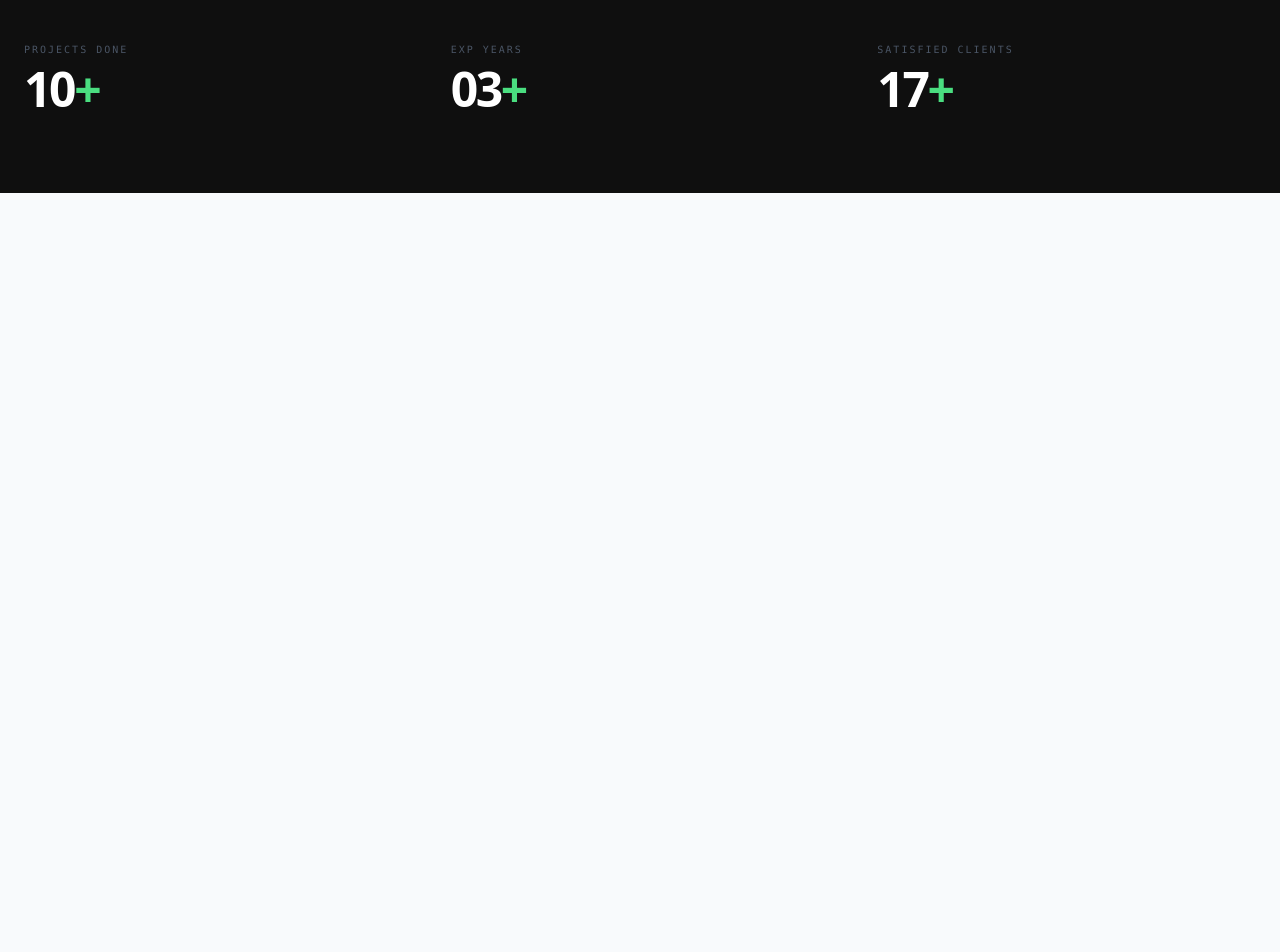
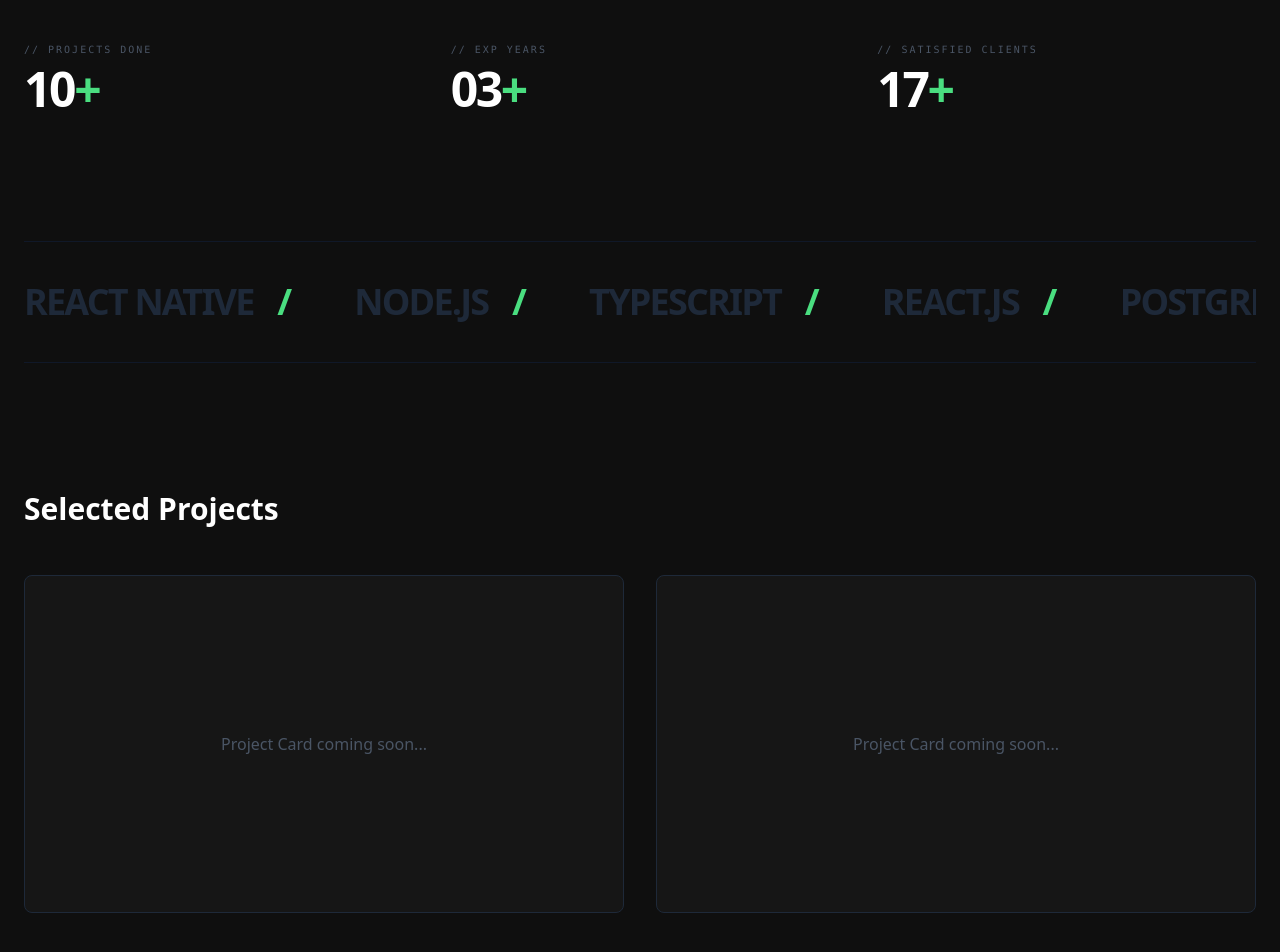
Before and after one commit to ukemeikot/ukemeikotportfolio, a React (Vite) app: page / in a window 1280 px wide. Shown: the part 1054-2006 px from the top of the page. Before the commit the page ends 1247 px from the top, so only its background shows below. Built offline with nearby package versions, Linux system fonts and the light colour scheme.

Commit message:
FORCE UPDATE: New Portfolio UI

```diff
--- a/src/App.tsx
+++ b/src/App.tsx
@@ -1,22 +1,38 @@
 import { useState } from 'react';
+// Ensure this image exists at src/assets/ukeme.jpg
+import ukemeImg from './assets/ukeme.jpg';
 
 const Portfolio = () => {
   const [isMenuOpen, setIsMenuOpen] = useState(false);
+
+  // FIXED: Added ': string' type to resolve the 'any' type error
+  const scrollToSection = (id: string) => {
+    const element = document.getElementById(id);
+    if (element) {
+      element.scrollIntoView({ behavior: 'smooth' });
+      setIsMenuOpen(false);
+    }
+  };
+
+  const techStack = [
+    "React Native", "Node.js", "TypeScript", "React.js",
+    "PostgreSQL", "Firebase", "Tailwind CSS", "MongoDB", "Express"
+  ];
 
   return (
     <div className="min-h-screen bg-[#0F0F0F] text-white font-sans selection:bg-[#4ADE80] selection:text-black">
       {/* Navbar */}
       <nav className="flex items-center justify-between px-6 py-6 max-w-7xl mx-auto relative z-50">
         <div className="text-2xl font-bold flex items-center gap-2 tracking-tighter">
-          <span className="text-[#4ADE80]"></span> Ukeme Ikot
+          <span className="text-[#4ADE80]">//</span> Ukeme Ikot
         </div>
 
         {/* Desktop Menu */}
         <ul className="hidden md:flex gap-10 text-xs uppercase tracking-widest font-semibold text-gray-500">
-          <li className="text-[#4ADE80] cursor-pointer">Home</li>
-          <li className="hover:text-white transition-colors cursor-pointer">Projects</li>
-          <li className="hover:text-white transition-colors cursor-pointer">Tech Stack</li>
-          <li className="hover:text-white transition-colors cursor-pointer">Contact Me</li>
+          <li className="text-[#4ADE80] cursor-pointer hover:text-white transition-colors" onClick={() => scrollToSection('home')}>Home</li>
+          <li className="hover:text-white transition-colors cursor-pointer" onClick={() => scrollToSection('projects')}>Projects</li>
+          <li className="hover:text-white transition-colors cursor-pointer" onClick={() => scrollToSection('stack')}>Tech Stack</li>
+          <li className="hover:text-white transition-colors cursor-pointer" onClick={() => scrollToSection('contact')}>Contact Me</li>
         </ul>
 
         <button className="hidden md:block border border-[#4ADE80] text-[#4ADE80] px-6 py-2 rounded-full text-xs font-bold hover:bg-[#4ADE80] hover:text-black transition-all duration-300">
@@ -24,22 +40,23 @@ const Portfolio = () => {
         </button>
 
         {/* Mobile Menu Toggle */}
-        <button className="md:hidden text-[#4ADE80] font-mono" onClick={() => setIsMenuOpen(!isMenuOpen)}>
+        <button className="md:hidden text-[#4ADE80] font-mono z-50" onClick={() => setIsMenuOpen(!isMenuOpen)}>
           {isMenuOpen ? '[ CLOSE ]' : '[ MENU ]'}
         </button>
 
-        {/* Mobile Dropdown */}
+        {/* Mobile Dropdown Overlay */}
         {isMenuOpen && (
-          <div className="absolute top-20 left-0 w-full bg-[#121212] p-6 flex flex-col gap-6 md:hidden border-b border-gray-800 animate-in fade-in slide-in-from-top-4">
-             <li className="list-none text-[#4ADE80]">HOME</li>
-             <li className="list-none text-gray-400">PROJECTS</li>
-             <li className="list-none text-gray-400">CONTACT</li>
+          <div className="fixed inset-0 bg-[#0F0F0F] z-40 flex flex-col items-center justify-center gap-8 text-xl font-bold">
+             <li className="list-none text-[#4ADE80] cursor-pointer" onClick={() => scrollToSection('home')}>HOME</li>
+             <li className="list-none text-gray-400 cursor-pointer hover:text-white" onClick={() => scrollToSection('projects')}>PROJECTS</li>
+             <li className="list-none text-gray-400 cursor-pointer hover:text-white" onClick={() => scrollToSection('stack')}>TECH STACK</li>
+             <li className="list-none text-gray-400 cursor-pointer hover:text-white" onClick={() => scrollToSection('contact')}>CONTACT</li>
           </div>
         )}
       </nav>
 
       {/* Hero Section */}
-      <main className="max-w-7xl mx-auto px-6 pt-12 md:pt-20 pb-20">
+      <main id="home" className="max-w-7xl mx-auto px-6 pt-12 md:pt-20 pb-20">
         <div className="grid grid-cols-1 md:grid-cols-12 gap-12 items-start">
 
           {/* Left Column: Headline */}
@@ -59,9 +76,9 @@ const Portfolio = () => {
             </h1>
 
             <div className="flex flex-wrap gap-6 text-gray-500 font-mono text-xs uppercase tracking-wider mb-12">
-              <a href="https://x.com/UkemeEtim7" className="hover:text-[#4ADE80] transition-colors underline decoration-gray-800 underline-offset-4">Twitter (X)</a>
-              <a href="https://linkedin.com/in/ukeme-ikot" className="hover:text-[#4ADE80] transition-colors underline decoration-gray-800 underline-offset-4">LinkedIn</a>
-              <a href="https://github.com/ukemeikot" className="hover:text-[#4ADE80] transition-colors underline decoration-gray-800 underline-offset-4">GitHub</a>
+              <a href="https://x.com/UkemeEtim7" target="_blank" rel="noreferrer" className="hover:text-[#4ADE80] transition-colors underline decoration-gray-800 underline-offset-4">Twitter (X)</a>
+              <a href="https://linkedin.com/in/ukeme-ikot" target="_blank" rel="noreferrer" className="hover:text-[#4ADE80] transition-colors underline decoration-gray-800 underline-offset-4">LinkedIn</a>
+              <a href="https://github.com/ukemeikot" target="_blank" rel="noreferrer" className="hover:text-[#4ADE80] transition-colors underline decoration-gray-800 underline-offset-4">GitHub</a>
             </div>
 
             <p className="text-gray-400 max-w-lg leading-relaxed text-lg md:text-xl font-light">
@@ -77,8 +94,8 @@ const Portfolio = () => {
             <div className="relative group">
               <div className="absolute -inset-1 bg-gradient-to-b from-[#4ADE80] to-transparent opacity-20 group-hover:opacity-40 transition duration-500 rounded-lg"></div>
               <img
-                src="/src/assets/ukeme.jpg"
-                alt="Profile"
+                src={ukemeImg}
+                alt="Ukeme Ikot"
                 className="relative w-full grayscale hover:grayscale-0 transition-all duration-700 rounded-lg border border-gray-800 object-cover aspect-[4/5]"
               />
               <div className="mt-4 flex justify-between items-end">
@@ -86,7 +103,7 @@ const Portfolio = () => {
                     <p className="font-mono text-[10px] text-gray-600 uppercase tracking-widest">Lead Developer</p>
                     <p className="font-bold text-lg">Ukeme Ikot</p>
                  </div>
-                 <p className="text-[#4ADE80] font-mono text-xs"> Based in Akwa Ibom</p>
+                 <p className="text-[#4ADE80] font-mono text-xs">// Based in Akwa Ibom</p>
               </div>
             </div>
 
@@ -104,18 +121,42 @@ const Portfolio = () => {
         {/* Stats Section */}
         <div className="mt-32 grid grid-cols-1 md:grid-cols-3 gap-12 border-t border-gray-900 pt-16">
           <div className="group">
-            <p className="text-gray-600 font-mono text-[10px] mb-2 uppercase tracking-[0.2em] group-hover:text-[#4ADE80] transition-colors">Projects Done</p>
+            <p className="text-gray-600 font-mono text-[10px] mb-2 uppercase tracking-[0.2em] group-hover:text-[#4ADE80] transition-colors">{"// Projects Done"}</p>
             <h3 className="text-5xl font-black tracking-tighter">10<span className="text-[#4ADE80]">+</span></h3>
           </div>
           <div className="group">
-            <p className="text-gray-600 font-mono text-[10px] mb-2 uppercase tracking-[0.2em] group-hover:text-[#4ADE80] transition-colors">Exp Years</p>
+            <p className="text-gray-600 font-mono text-[10px] mb-2 uppercase tracking-[0.2em] group-hover:text-[#4ADE80] transition-colors">{"// Exp Years"}</p>
             <h3 className="text-5xl font-black tracking-tighter">03<span className="text-[#4ADE80]">+</span></h3>
           </div>
           <div className="group">
-            <p className="text-gray-600 font-mono text-[10px] mb-2 uppercase tracking-[0.2em] group-hover:text-[#4ADE80] transition-colors">Satisfied Clients</p>
+            <p className="text-gray-600 font-mono text-[10px] mb-2 uppercase tracking-[0.2em] group-hover:text-[#4ADE80] transition-colors">{"// Satisfied Clients"}</p>
             <h3 className="text-5xl font-black tracking-tighter">17<span className="text-[#4ADE80]">+</span></h3>
           </div>
         </div>
+
+        {/* Tech Stack Horizontal Scroll */}
+        <div id="stack" className="mt-32 overflow-hidden border-y border-gray-900 py-10">
+          <div className="flex gap-12 animate-marquee whitespace-nowrap">
+            {[...techStack, ...techStack].map((tech, index) => (
+              <span key={index} className="text-2xl md:text-4xl font-black text-gray-800 hover:text-[#4ADE80] transition-colors uppercase tracking-tighter">
+                {tech} <span className="text-[#4ADE80] mx-4">/</span>
+              </span>
+            ))}
+          </div>
+        </div>
+
+        {/* Placeholder for Projects */}
+        <section id="projects" className="mt-32">
+          <h2 className="text-3xl font-bold mb-12">Selected Projects</h2>
+          <div className="grid grid-cols-1 md:grid-cols-2 gap-8">
+            <div className="aspect-video bg-[#161616] rounded-lg border border-gray-800 flex items-center justify-center text-gray-600">
+              Project Card coming soon...
+            </div>
+            <div className="aspect-video bg-[#161616] rounded-lg border border-gray-800 flex items-center justify-center text-gray-600">
+              Project Card coming soon...
+            </div>
+          </div>
+        </section>
       </main>
     </div>
   );
```
